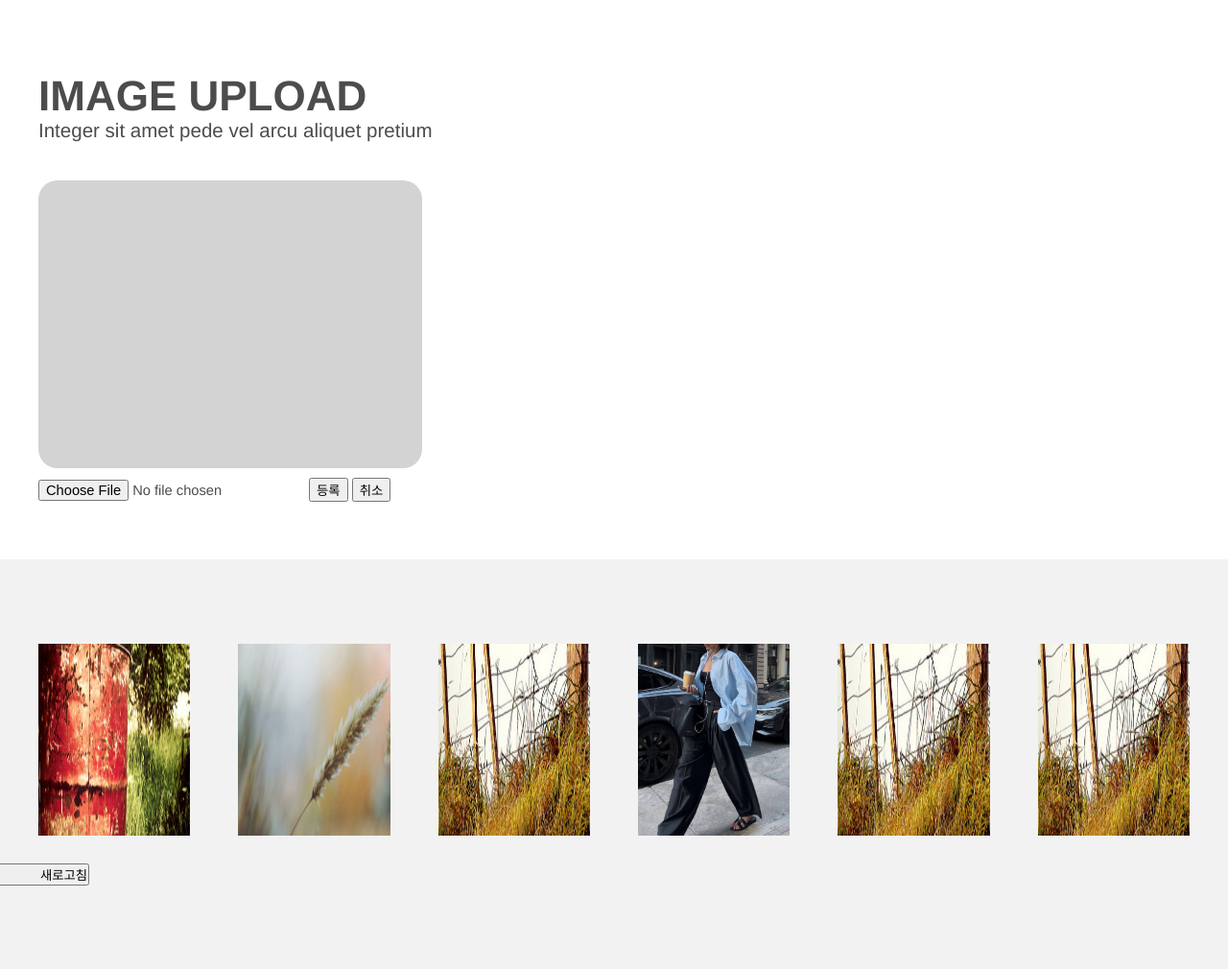
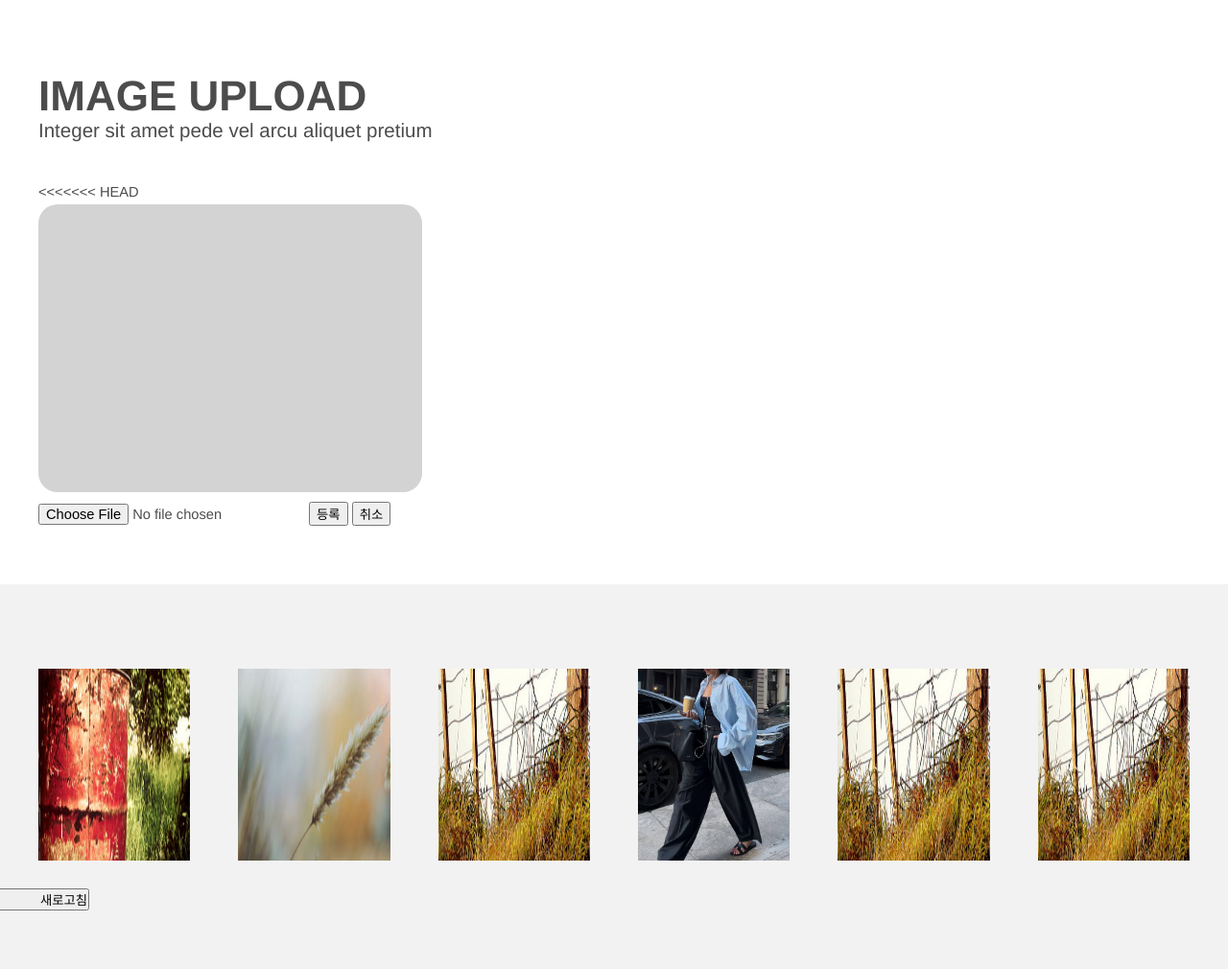
Before and after one commit to myeonghoho/final1, a Django app: page /man/ in a window 1280 px wide. Shown: the part 316-1326 px from the top of the page at 96% size. Run offline with Django 5.2, Linux system fonts and the light colour scheme; some libraries are stand-ins or nearby versions.

Commit message:
5/17 마지막

```diff
--- a/final/templates/man/man.html
+++ b/final/templates/man/man.html
@@ -55,6 +55,7 @@
 							gap: 20px;
 						}
 					</style>
+<<<<<<< HEAD
 						<form method="post" enctype="multipart/form-data"> <!-- 이미지 파일 데이터에 알맞는 enctype 설정 -->
 							{% csrf_token %}
 							<div class="addImage" id="image-show"> <!-- 이미지 띄울 공간 -->
```
